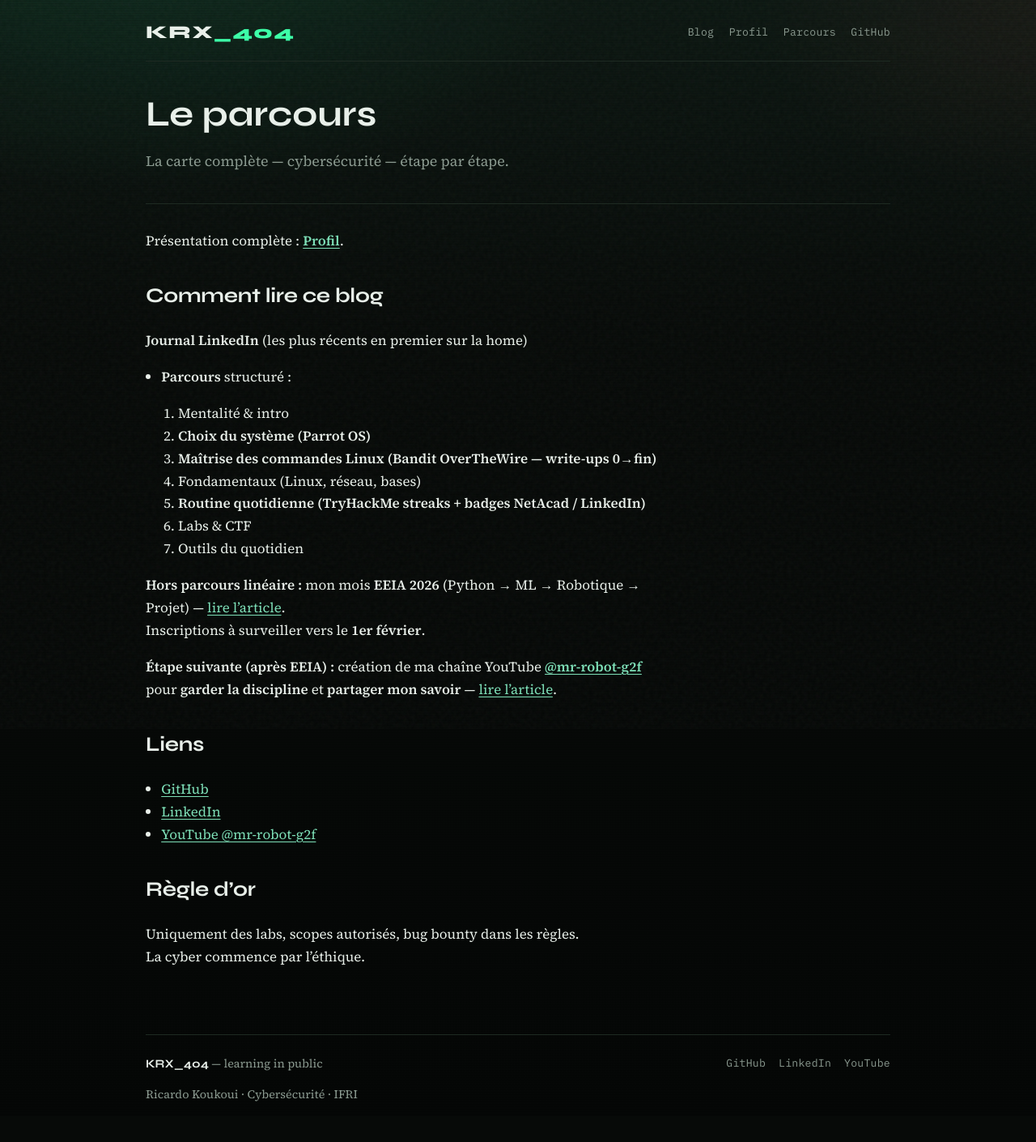
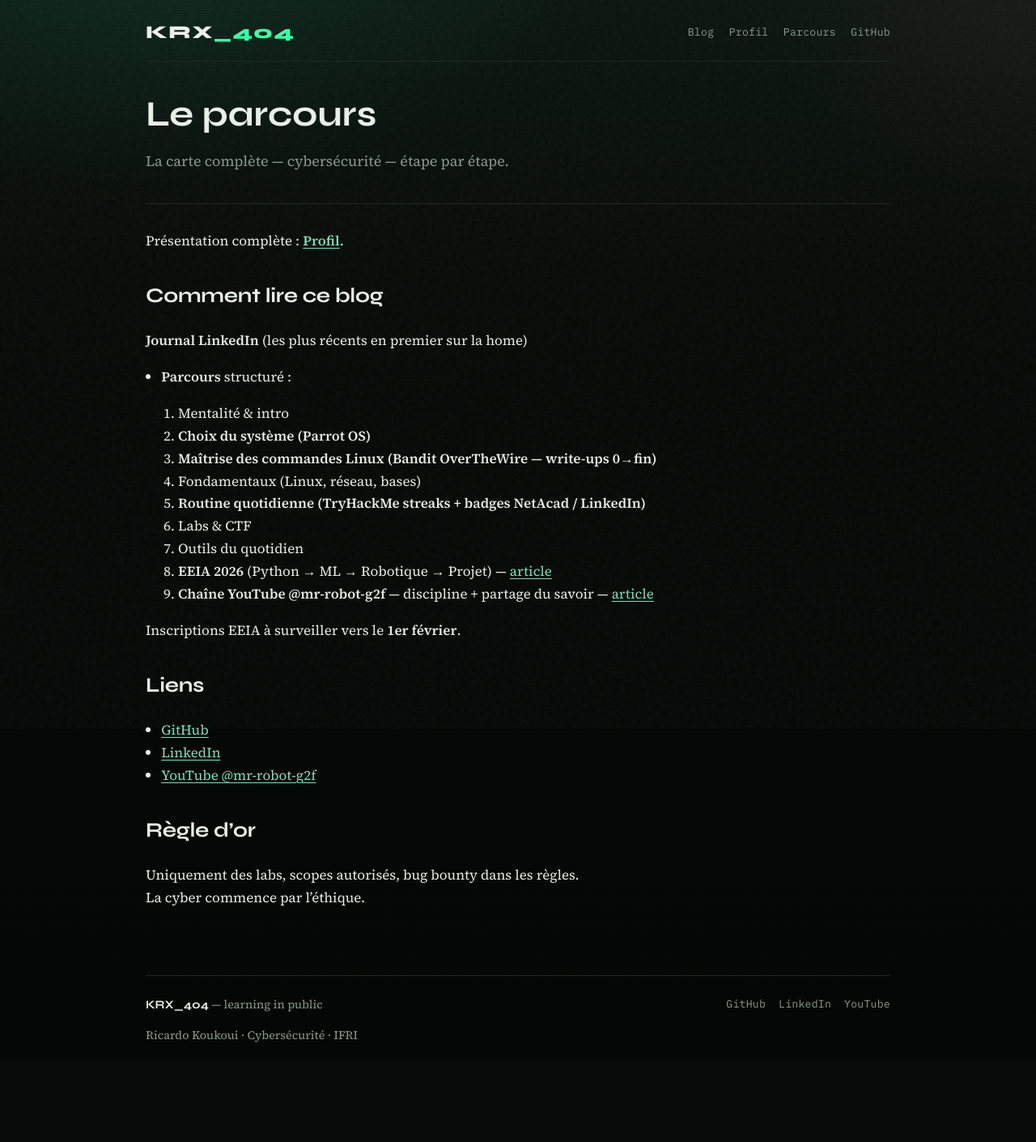
Before and after one commit to RicardoKOUKOUI/KRX_404, a Jekyll site: the page built from about.md, in a window 1280 px wide. Shown: the whole page at 81% size. Built offline with Jekyll 4.4.1, drawn with Linux system fonts in a browser that asks for light colours; after the commit the page ends 1338 px from its top, so only the background shows below that.

Commit message:
Auto sync 2026-11-09 00:47:58

```diff
--- a/about.md
+++ b/about.md
@@ -19,11 +19,10 @@ Présentation complète : **[Profil](/KRX_404/profil/)**.
 5. **Routine quotidienne (TryHackMe streaks + badges NetAcad / LinkedIn)**
 6. Labs & CTF
 7. Outils du quotidien
+8. **EEIA 2026** (Python → ML → Robotique → Projet) — [article](/KRX_404/blog/eeia-2026-mon-mois-en-ia/)
+9. **Chaîne YouTube @mr-robot-g2f** — discipline + partage du savoir — [article](/KRX_404/blog/chaine-youtube-discipline-et-partage/)
 
-**Hors parcours linéaire :** mon mois **EEIA 2026** (Python → ML → Robotique → Projet) — [lire l’article](/KRX_404/blog/eeia-2026-mon-mois-en-ia/).
-Inscriptions à surveiller vers le **1er février**.
-
-**Étape suivante (après EEIA) :** création de ma chaîne YouTube **[@mr-robot-g2f](https://www.youtube.com/@mr-robot-g2f)** pour **garder la discipline** et **partager mon savoir** — [lire l’article](/KRX_404/blog/chaine-youtube-discipline-et-partage/).
+Inscriptions EEIA à surveiller vers le **1er février**.
 
 ## Liens
 
--- a/index.html
+++ b/index.html
@@ -14,7 +14,8 @@ description: Journal cybersécurité de Ricardo Koukoui — labs, certifs, retou
   <div class="hero-actions">
     <a class="btn primary" href="{{ '/profil/' | relative_url }}">Mon profil</a>
     <a class="btn" href="{{ '/about/' | relative_url }}">Parcours</a>
-    <a class="btn" href="https://www.youtube.com/@mr-robot-g2f">YouTube</a>
+    <a class="btn" href="{{ '/blog/chaine-youtube-discipline-et-partage/' | relative_url }}">Étape YouTube</a>
+    <a class="btn" href="https://www.youtube.com/@mr-robot-g2f">Chaîne @mr-robot-g2f</a>
   </div>
 </section>
 
```
Also changed, not shown: README.md.
